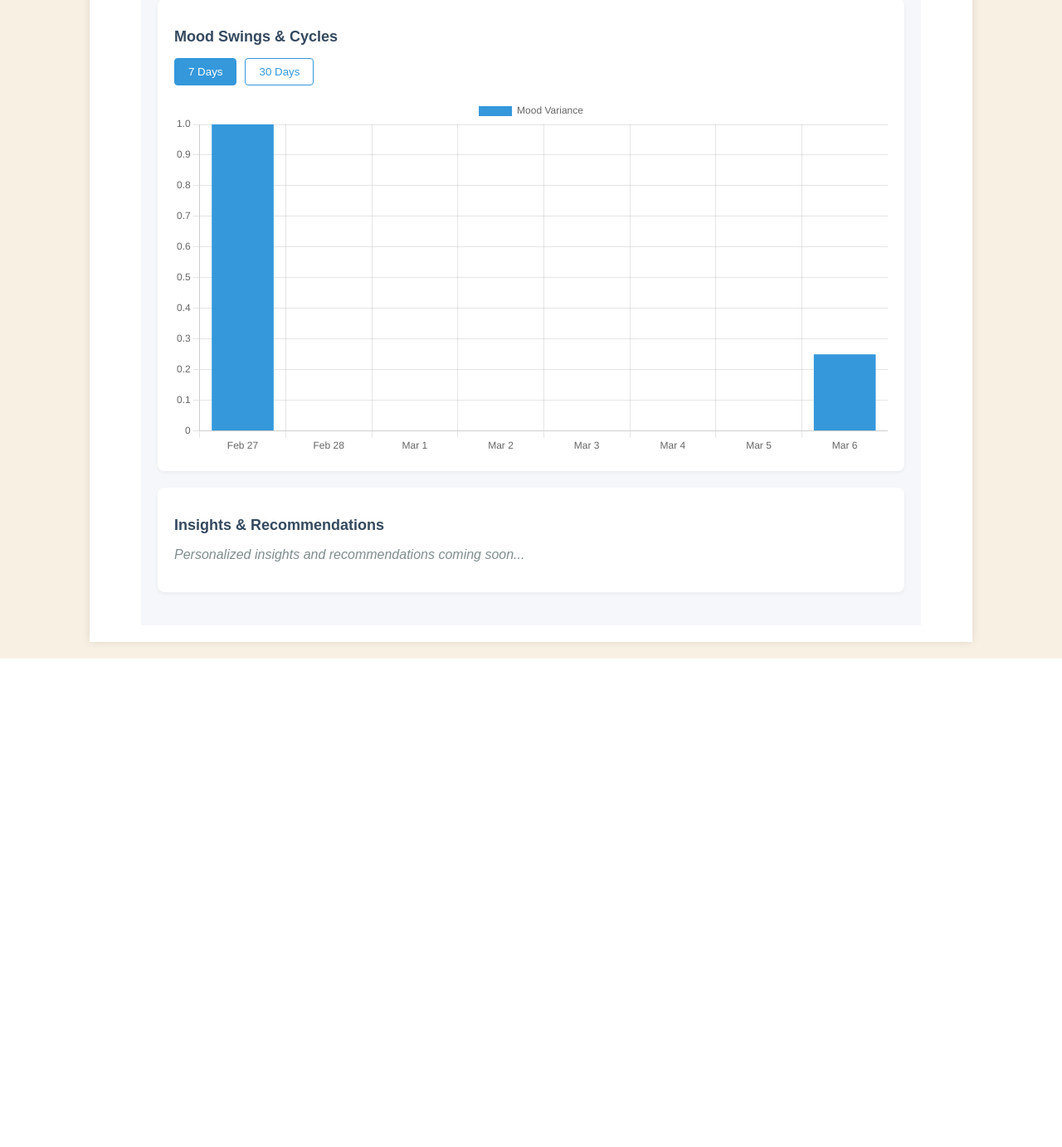
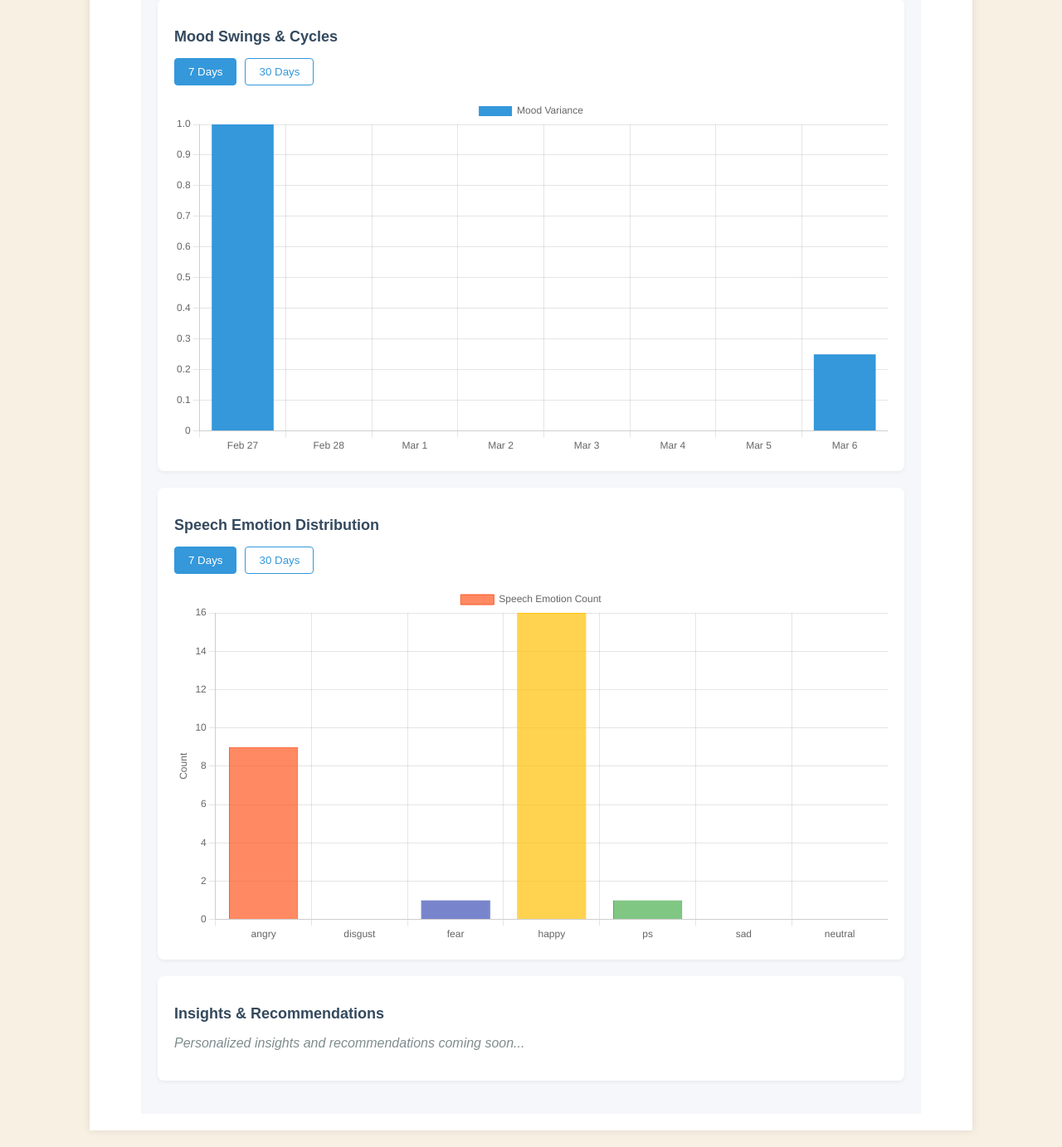
Before and after one commit to Aurora3301/mood_analysis_app, a Django app: page /analysis/ in a window 1280 px wide. Shown: the part 1940-3323 px from the top of the page at 83% size. Before the commit the page ends 2734 px from the top, so only its background shows below. Run offline with Django 4.2, Linux system fonts and the light colour scheme; data comes from the database, SQL or seed files in the repository; both versions use the stored data as it was after the commit.

Commit message:
Feature: Adding Speech Emotion recognition function

```diff
--- a/mood_tracker/admin.py
+++ b/mood_tracker/admin.py
@@ -1,7 +1,9 @@
 # mood_tracker/admin.py
 from django.contrib import admin
 from .models import MoodLog, FaceRecognitionLog, Symptom
+from .models import SpeechEmotionLog
 
+admin.site.register(SpeechEmotionLog)
 admin.site.register(MoodLog) # Register MoodLog model
 admin.site.register(FaceRecognitionLog) # Register FaceRecognitionLog model
 admin.site.register(Symptom) # Register Symptom model (add this line to register Symptom model)
--- a/mood_tracker/templates/mood_tracker/analysis_page.html
+++ b/mood_tracker/templates/mood_tracker/analysis_page.html
@@ -6,6 +6,7 @@
     <div class="dashboard-container">
         <h1 class="dashboard-title">{% translate "Mood Analysis Dashboard" %}</h1>
 
+        <!-- Mood Trends Section -->
         <section class="analysis-section">
             <h2>{% translate "Mood Trends" %}</h2>
             <div class="time-toggle">
@@ -17,6 +18,7 @@
             <canvas id="moodTrendChart" width="400" height="200"></canvas>
         </section>
 
+        <!-- Emotion Distribution Section -->
         <section class="analysis-section">
             <h2>{% translate "Emotion Distribution" %}</h2>
             <div class="time-toggle">
@@ -25,10 +27,10 @@
             </div>
             {{ daily_emotion_counts_week|json_script:"daily_emotion_counts_week_data" }}
             {{ daily_emotion_counts_month|json_script:"daily_emotion_counts_month_data" }}
-            <!-- Note: We reuse the same canvas id even though this chart is now a bar chart -->
             <canvas id="emotionBubbleChart" width="400" height="200"></canvas>
         </section>
 
+        <!-- Symptoms Distribution Section -->
         <section class="analysis-section">
             <h2>{% translate "Symptoms Distribution" %}</h2>
             <div class="time-toggle">
@@ -40,6 +42,7 @@
             <canvas id="symptomBubbleChart" width="400" height="200"></canvas>
         </section>
 
+        <!-- Mood Swings & Cycles Section -->
         <section class="analysis-section">
             <h2>{% translate "Mood Swings & Cycles" %}</h2>
             <div class="time-toggle">
@@ -49,6 +52,19 @@
             <canvas id="moodCycleChart" width="400" height="200"></canvas>
         </section>
 
+        <!-- Speech Emotion Distribution Section -->
+        <section class="analysis-section">
+            <h2>{% translate "Speech Emotion Distribution" %}</h2>
+            <div class="time-toggle">
+                <button class="toggle-btn active" data-period="week">7 Days</button>
+                <button class="toggle-btn" data-period="month">30 Days</button>
+            </div>
+            {{ daily_speech_emotion_week|json_script:"speech_emotion_week" }}
+            {{ daily_speech_emotion_month|json_script:"speech_emotion_month" }}
+            <canvas id="speechEmotionChart" width="400" height="200"></canvas>
+        </section>
+
+        <!-- Insights & Recommendations Section -->
         <section class="analysis-section">
             <h2>{% translate "Insights & Recommendations" %}</h2>
             <div class="placeholder-text">
@@ -122,24 +138,28 @@
             const monthEmotionData = JSON.parse(document.getElementById('daily_emotion_counts_month_data').textContent);
             const weekSymptomData = JSON.parse(document.getElementById('symptom_counts_week_data').textContent);
             const monthSymptomData = JSON.parse(document.getElementById('symptom_counts_month_data').textContent);
+            const speechEmotionData = {
+                week: JSON.parse(document.getElementById('speech_emotion_week').textContent),
+                month: JSON.parse(document.getElementById('speech_emotion_month').textContent)
+            };
 
-            // Define base colors for both symptoms and emotions
+            // Define base colors for symptoms and emotions
             const baseSymptomColors = [
-                'rgba(255, 87, 34, 0.7)',
-                'rgba(0, 150, 136, 0.7)',
-                'rgba(63, 81, 181, 0.7)',
-                'rgba(255, 193, 7, 0.7)',
-                'rgba(76, 175, 80, 0.7)',
-                'rgba(156, 39, 176, 0.7)',
-                'rgba(121, 85, 72, 0.7)',
-                'rgba(255, 64, 129, 0.7)',
-                'rgba(3, 169, 244, 0.7)',
-                'rgba(255, 235, 59, 0.7)',
-                'rgba(120, 144, 156, 0.7)',
-                'rgba(244, 67, 54, 0.7)'
+                'rgba(255, 87, 34, 0.7)',   // Red
+                'rgba(0, 150, 136, 0.7)',   // Teal
+                'rgba(63, 81, 181, 0.7)',   // Indigo
+                'rgba(255, 193, 7, 0.7)',   // Amber
+                'rgba(76, 175, 80, 0.7)',   // Green
+                'rgba(156, 39, 176, 0.7)',  // Purple
+                'rgba(121, 85, 72, 0.7)',   // Brown
+                'rgba(255, 64, 129, 0.7)',  // Pink
+                'rgba(3, 169, 244, 0.7)',   // Light Blue
+                'rgba(255, 235, 59, 0.7)',  // Yellow
+                'rgba(120, 144, 156, 0.7)', // Blue Grey
+                'rgba(244, 67, 54, 0.7)'    // Red again (for cycling)
             ];
 
-            // Symptom orders and colors (unchanged)
+            // Symptom orders and colors
             const symptomOrderWeek = weekSymptomData.map(item => item.name).sort();
             const symptomOrderMonth = monthSymptomData.map(item => item.name).sort();
             const symptomColorsWeek = {};
@@ -154,8 +174,6 @@
             // Dynamic emotion orders based on data
             const weekEmotionOrder = weekEmotionData.map(item => item.emotion).sort();
             const monthEmotionOrder = monthEmotionData.map(item => item.emotion).sort();
-
-            // Dynamic emotion colors based on order
             const weekEmotionColors = {};
             weekEmotionOrder.forEach((emotionName, index) => {
                 weekEmotionColors[emotionName] = baseSymptomColors[index % baseSymptomColors.length];
@@ -165,122 +183,68 @@
                 monthEmotionColors[emotionName] = baseSymptomColors[index % baseSymptomColors.length];
             });
 
-            // Current state variables for emotion chart (initially week)
-            let currentEmotionOrder = weekEmotionOrder;
-            let currentEmotionColors = weekEmotionColors;
+            // Speech emotion fixed order and colors
+            const speechEmotions = ['angry', 'disgust', 'fear', 'happy', 'ps', 'sad', 'neutral'];
+            const speechEmotionColors = speechEmotions.reduce((acc, emotion, index) => {
+                acc[emotion] = baseSymptomColors[index % baseSymptomColors.length];
+                return acc;
+            }, {});
 
-            // Mood Trend Chart (unchanged)
+            // Utility function to map counts to a fixed order
+            function getCounts(data, order) {
+                const counts = data.reduce((acc, item) => {
+                    acc[item.emotion || item.name] = item.count;
+                    return acc;
+                }, {});
+                return order.map(key => counts[key] || 0);
+            }
+
+            // Mood Trend Chart
             const moodTrendCtx = document.getElementById('moodTrendChart').getContext('2d');
             const moodTrendChart = new Chart(moodTrendCtx, {
                 type: 'bar',
                 data: {
                     labels: weekMoodData.map(item => item.timestamp__date),
                     datasets: [
-                        {
-                            label: 'Depressed Mood',
-                            data: weekMoodData.map(item => item.avg_depressed_mood),
-                            backgroundColor: '#3498db'
-                        },
-                        {
-                            label: 'Elevated Mood',
-                            data: weekMoodData.map(item => item.avg_elevated_mood),
-                            backgroundColor: '#e74c3c'
-                        },
-                        {
-                            label: 'Irritability',
-                            data: weekMoodData.map(item => item.avg_irritability),
-                            backgroundColor: '#f1c40f'
-                        },
-                        {
-                            label: 'Anxiety',
-                            data: weekMoodData.map(item => item.avg_anxiety),
-                            backgroundColor: '#2ecc71'
-                        },
-                        {
-                            label: 'Energy Level',
-                            data: weekMoodData.map(item => item.avg_energy_level),
-                            backgroundColor: '#9b59b6'
-                        },
-                        {
-                            label: 'Sleep Hours',
-                            data: weekMoodData.map(item => item.avg_hours_of_sleep),
-                            backgroundColor: '#7f8c8d'
-                        }
+                        { label: 'Depressed Mood', data: weekMoodData.map(item => item.avg_depressed_mood), backgroundColor: '#3498db' },
+                        { label: 'Elevated Mood', data: weekMoodData.map(item => item.avg_elevated_mood), backgroundColor: '#e74c3c' },
+                        { label: 'Irritability', data: weekMoodData.map(item => item.avg_irritability), backgroundColor: '#f1c40f' },
+                        { label: 'Anxiety', data: weekMoodData.map(item => item.avg_anxiety), backgroundColor: '#2ecc71' },
+                        { label: 'Energy Level', data: weekMoodData.map(item => item.avg_energy_level), backgroundColor: '#9b59b6' },
+                        { label: 'Sleep Hours', data: weekMoodData.map(item => item.avg_hours_of_sleep), backgroundColor: '#7f8c8d' }
                     ]
                 },
                 options: {
                     responsive: true,
-                    scales: {
-                        x: { type: 'time', time: { unit: 'day' } },
-                        y: { beginAtZero: true }
-                    },
-                    plugins: {
-                        legend: { position: 'bottom' },
-                        tooltip: { mode: 'index', intersect: false }
-                    }
+                    scales: { x: { type: 'time', time: { unit: 'day' } }, y: { beginAtZero: true } },
+                    plugins: { legend: { position: 'bottom' }, tooltip: { mode: 'index', intersect: false } }
                 }
             });
 
-            // New Emotion Distribution as a Bar Chart
-            // Utility function to map emotion data to counts in the given order.
-            function getEmotionCounts(emotionData, emotionLabelOrder) {
-                const emotionCounts = emotionData.reduce((acc, item) => {
-                    acc[item.emotion] = item.count;
-                    return acc;
-                }, {});
-                return emotionLabelOrder.map(emotion => emotionCounts[emotion] || 0);
-            }
-
+            // Emotion Bar Chart
             const emotionBarCtx = document.getElementById('emotionBubbleChart').getContext('2d');
             const emotionBarChart = new Chart(emotionBarCtx, {
                 type: 'bar',
                 data: {
-                    labels: weekEmotionOrder, // x-axis: emotion types
+                    labels: weekEmotionOrder,
                     datasets: [{
                         label: 'Emotion Count',
-                        data: getEmotionCounts(weekEmotionData, weekEmotionOrder),
+                        data: getCounts(weekEmotionData, weekEmotionOrder),
                         backgroundColor: weekEmotionOrder.map(emotion => weekEmotionColors[emotion] || 'rgba(52, 152, 219, 0.5)'),
-                        borderColor: weekEmotionOrder.map(emotion => {
-                            // Replace alpha value from 0.7 to 1 for border color if available
-                            return weekEmotionColors[emotion] ? weekEmotionColors[emotion].replace('0.7', '1') : 'rgba(52, 152, 219, 1)';
-                        }),
+                        borderColor: weekEmotionOrder.map(emotion => weekEmotionColors[emotion]?.replace('0.7', '1') || 'rgba(52, 152, 219, 1)'),
                         borderWidth: 1
                     }]
                 },
                 options: {
                     responsive: true,
-                    scales: {
-                        x: {
-                            type: 'category',
-                            ticks: { autoSkip: false }
-                        },
-                        y: {
-                            beginAtZero: true,
-                            title: {
-                                display: true,
-                                text: 'Count'
-                            }
-                        }
-                    },
-                    plugins: {
-                        legend: { display: false },
-                        tooltip: {
-                            callbacks: {
-                                label: function(context) {
-                                    return `${context.label}: ${context.raw}`;
-                                }
-                            }
-                        }
-                    }
+                    scales: { x: { type: 'category', ticks: { autoSkip: false } }, y: { beginAtZero: true, title: { display: true, text: 'Count' } } },
+                    plugins: { legend: { display: false }, tooltip: { callbacks: { label: context => `${context.label}: ${context.raw}` } } }
                 }
             });
 
-            // Symptom Bubble Chart (unchanged)
+            // Symptom Bubble Chart
             function getSymptomBubbleData(symptomData, symptomColorMap, symptomLabelOrder) {
-                const symptomCounts = symptomData.reduce((acc, item) => {
-                    acc[item.name] = item.count;
-                    return acc;
-                }, {});
+                const symptomCounts = symptomData.reduce((acc, item) => { acc[item.name] = item.count; return acc; }, {});
                 return symptomLabelOrder.map(symptom => ({
                     x: symptom,
                     y: 0,
@@ -289,7 +253,6 @@
                     symptomName: symptom
                 }));
             }
-
             const symptomBubbleCtx = document.getElementById('symptomBubbleChart').getContext('2d');
             const symptomBubbleChart = new Chart(symptomBubbleCtx, {
                 type: 'bubble',
@@ -306,30 +269,15 @@
                 },
                 options: {
                     responsive: true,
-                    scales: {
-                        x: {
-                            type: 'category',
-                            labels: symptomOrderWeek,
-                            ticks: { autoSkip: false }
-                        },
-                        y: { display: false }
-                    },
+                    scales: { x: { type: 'category', labels: symptomOrderWeek, ticks: { autoSkip: false } }, y: { display: false } },
                     plugins: {
                         legend: { display: false },
-                        tooltip: {
-                            callbacks: {
-                                label: function(context) {
-                                    const symptom = symptomOrderWeek[context.dataIndex];
-                                    const count = context.raw.count;
-                                    return `${symptom}: ${count}`;
-                                }
-                            }
-                        }
+                        tooltip: { callbacks: { label: context => `${context.raw.symptomName}: ${context.raw.count}` } }
                     }
                 }
             });
 
-            // Mood Cycle Chart (unchanged)
+            // Mood Cycle Chart
             const moodCycleCtx = document.getElementById('moodCycleChart').getContext('2d');
             const moodCycleChart = new Chart(moodCycleCtx, {
                 type: 'bar',
@@ -347,7 +295,28 @@
                 }
             });
 
-            // Toggle Functionality for Week/Month views
+            // Speech Emotion Chart
+            const speechEmotionCtx = document.getElementById('speechEmotionChart').getContext('2d');
+            const speechEmotionChart = new Chart(speechEmotionCtx, {
+                type: 'bar',
+                data: {
+                    labels: speechEmotions,
+                    datasets: [{
+                        label: 'Speech Emotion Count',
+                        data: getCounts(speechEmotionData.week, speechEmotions),
+                        backgroundColor: speechEmotions.map(emotion => speechEmotionColors[emotion]),
+                        borderColor: speechEmotions.map(emotion => speechEmotionColors[emotion].replace('0.7', '1')),
+                        borderWidth: 1
+                    }]
+                },
+                options: {
+                    responsive: true,
+                    scales: { x: { type: 'category', ticks: { autoSkip: false } }, y: { beginAtZero: true, title: { display: true, text: 'Count' } } },
+                    plugins: { legend: { display: true }, tooltip: { callbacks: { label: context => `${context.label}: ${context.raw}` } } }
+                }
+            });
+
+            // Toggle Functionality
             document.querySelectorAll('.time-toggle .toggle-btn').forEach(btn => {
                 btn.addEventListener('click', function () {
                     const period = this.dataset.period;
@@ -370,11 +339,9 @@
                         const currentEmotionColors = period === 'week' ? weekEmotionColors : monthEmotionColors;
                         const currentEmotionData = period === 'week' ? weekEmotionData : monthEmotionData;
                         emotionBarChart.data.labels = currentEmotionOrder;
-                        emotionBarChart.data.datasets[0].data = getEmotionCounts(currentEmotionData, currentEmotionOrder);
+                        emotionBarChart.data.datasets[0].data = getCounts(currentEmotionData, currentEmotionOrder);
                         emotionBarChart.data.datasets[0].backgroundColor = currentEmotionOrder.map(emotion => currentEmotionColors[emotion] || 'rgba(52, 152, 219, 0.5)');
-                        emotionBarChart.data.datasets[0].borderColor = currentEmotionOrder.map(emotion => {
-                            return currentEmotionColors[emotion] ? currentEmotionColors[emotion].replace('0.7', '1') : 'rgba(52, 152, 219, 1)';
-                        });
+                        emotionBarChart.data.datasets[0].borderColor = currentEmotionOrder.map(emotion => currentEmotionColors[emotion]?.replace('0.7', '1') || 'rgba(52, 152, 219, 1)');
                         emotionBarChart.update();
                     }
                     // Update Symptom Bubble Chart
@@ -393,6 +360,12 @@
                         moodCycleChart.data.datasets[0].data = data.map(item => Math.max(item.avg_depressed_mood, item.avg_elevated_mood) - Math.min(item.avg_depressed_mood, item.avg_elevated_mood));
                         moodCycleChart.update();
                     }
+                    // Update Speech Emotion Chart
+                    else if (this.closest('.analysis-section').querySelector('#speechEmotionChart')) {
+                        const currentSpeechData = period === 'week' ? speechEmotionData.week : speechEmotionData.month;
+                        speechEmotionChart.data.datasets[0].data = getCounts(currentSpeechData, speechEmotions);
+                        speechEmotionChart.update();
+                    }
                 });
             });
         });
--- a/mood_tracker/templates/mood_tracker/home.html
+++ b/mood_tracker/templates/mood_tracker/home.html
@@ -9,6 +9,7 @@
         <a href="{% url 'face_recognition_page' %}">{% translate "Face Recognition" %}</a>
         <a href="{% url 'mood_logging_page' %}">{% translate "Mood Logging" %}</a>
         <a href="{% url 'analysis_page' %}">{% translate "Analysis Dashboard" %}</a>
+        <a href="{% url 'speech_emotion_page' %}">{% translate "Speech Emotion Recognition" %}</a>
     </div>
 </div>
 {% endblock %} {# End of content block #}
--- a/mood_tracker/urls.py
+++ b/mood_tracker/urls.py
@@ -6,7 +6,8 @@ from .views import (
     home_page,
     face_recognition_page,
     mood_logging_page,
-    analysis_page
+    analysis_page,
+    speech_emotion_page,
 )
 from .face_recognition_views import process_face_recognition_frame  # Import the new view
 
@@ -22,4 +23,6 @@ urlpatterns = [
     path('face-recognition/', face_recognition_page, name='face_recognition_page'),
     path('mood-logging/', mood_logging_page, name='mood_logging_page'),
     path('analysis/', analysis_page, name='analysis_page'),
+    path('speech-emotion/', speech_emotion_page, name='speech_emotion_page'),
+
 ]
--- a/mood_tracker/views.py
+++ b/mood_tracker/views.py
@@ -5,6 +5,13 @@ from datetime import timedelta
 from .models import FaceRecognitionLog, MoodLog, Symptom, Article
 from .serializers import FaceRecognitionLogSerializer, MoodLogSerializer, ArticleSerializer
 from rest_framework import viewsets
+from django.http import JsonResponse
+import tempfile
+import os
+import numpy as np
+import librosa
+from tensorflow.keras.models import load_model
+from .models import SpeechEmotionLog
 
 # Additional imports for the new view
 from django.http import JsonResponse
@@ -39,6 +46,45 @@ def mood_logging_page(request):
         'symptoms': Symptom.objects.all(),
         'current_date': timezone.now().date()
     })
+
+ser_model = load_model("mood_tracker/ser_model.h5")
+emotion_labels = {0: "angry", 1: "disgust", 2: "fear", 3: "happy", 4: "ps", 5: "sad", 6: "neutral"}
+max_frames = 200
+
+def predict_emotion(audio_path):
+    audio, sr = librosa.load(audio_path, sr=16000)
+    audio = audio / np.max(np.abs(audio))
+
+    segment_samples = 2 * sr
+    segments = [audio[i*segment_samples:(i+1)*segment_samples]
+               for i in range(len(audio)//segment_samples)]
+
+    predictions = []
+    for segment in segments:
+        mfcc = librosa.feature.mfcc(y=segment, sr=sr, n_mfcc=40, n_fft=2048, hop_length=512)
+        if mfcc.shape[1] > max_frames:
+            mfcc = mfcc[:, :max_frames]
+        else:
+            padding = max_frames - mfcc.shape[1]
+            mfcc = np.pad(mfcc, ((0, 0), (0, padding)), mode='constant')
+        mfcc_input = mfcc[np.newaxis, ..., np.newaxis]
+        pred = ser_model.predict(mfcc_input, verbose=0)
+        predictions.append(pred[0])
+
+    avg_pred = np.mean(predictions, axis=0)
+    return emotion_labels[np.argmax(avg_pred)]
+
+def speech_emotion_page(request):
+    if request.method == 'POST' and request.FILES.get('audio'):
+        with tempfile.NamedTemporaryFile(delete=False) as tmp_file:
+            for chunk in request.FILES['audio'].chunks():
+                tmp_file.write(chunk)
+            emotion = predict_emotion(tmp_file.name)
+            SpeechEmotionLog.objects.create(emotion=emotion)
+            os.unlink(tmp_file.name)
+            return JsonResponse({'emotion': emotion})
+    return render(request, 'mood_tracker/speech_emotion_page.html')
+
 
 def analysis_page(request):
     # Date calculations
@@ -96,6 +142,16 @@ def analysis_page(request):
             moodlog__timestamp__date__gte=past_month
         ).annotate(count=Count('moodlog'))
     ]
+    # Add to context
+    daily_speech_emotion_week = SpeechEmotionLog.objects.filter(
+        timestamp__date__gte=past_week
+    ).values('emotion').annotate(count=Count('emotion'))
+
+    daily_speech_emotion_month = SpeechEmotionLog.objects.filter(
+        timestamp__date__gte=past_month
+    ).values('emotion').annotate(count=Count('emotion'))
+
+
 
     context = {
         'daily_mood_avg_week': list(daily_mood_avg_week),
@@ -104,6 +160,9 @@ def analysis_page(request):
         'daily_emotion_counts_month': list(daily_emotion_counts_month),
         'symptom_counts_week': symptom_counts_week,
         'symptom_counts_month': symptom_counts_month,
+        'daily_speech_emotion_week': list(daily_speech_emotion_week),
+        'daily_speech_emotion_month': list(daily_speech_emotion_month),
+
     }
     return render(request, 'mood_tracker/analysis_page.html', context)
 
```
Also changed, not shown: mood_tracker/models.py (+19 -0 lines), mood_tracker/predict_emotion.py (added, +57 -0 lines), mood_tracker/templates/mood_tracker/speech_emotion_page.html (added, +44 -0 lines), db.sqlite3, mood_tracker/migrations/0008_speechemotionlog.py (added), 3 other files.
